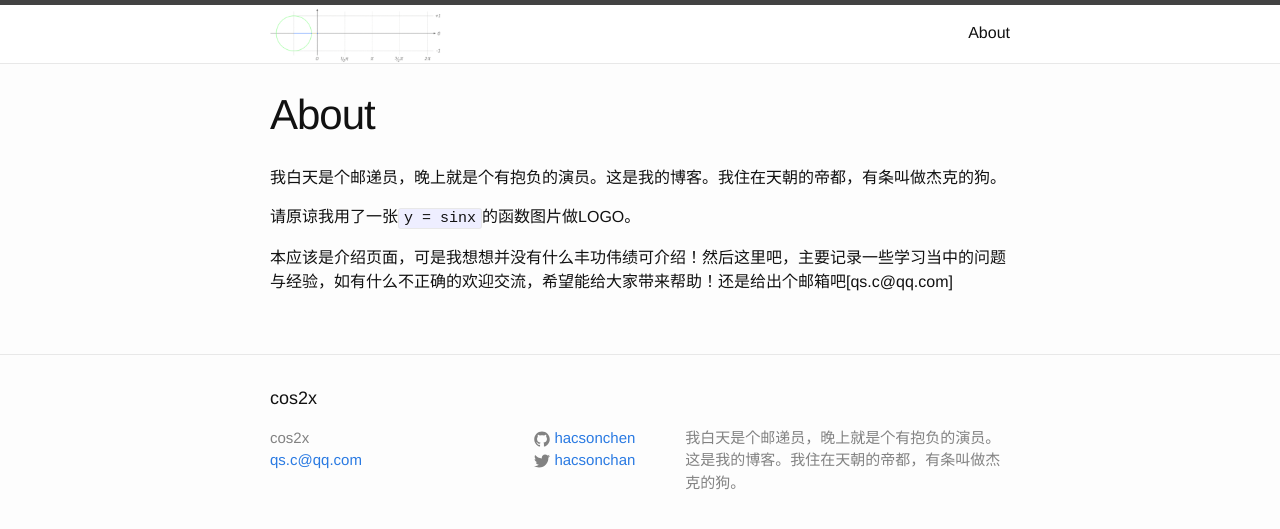
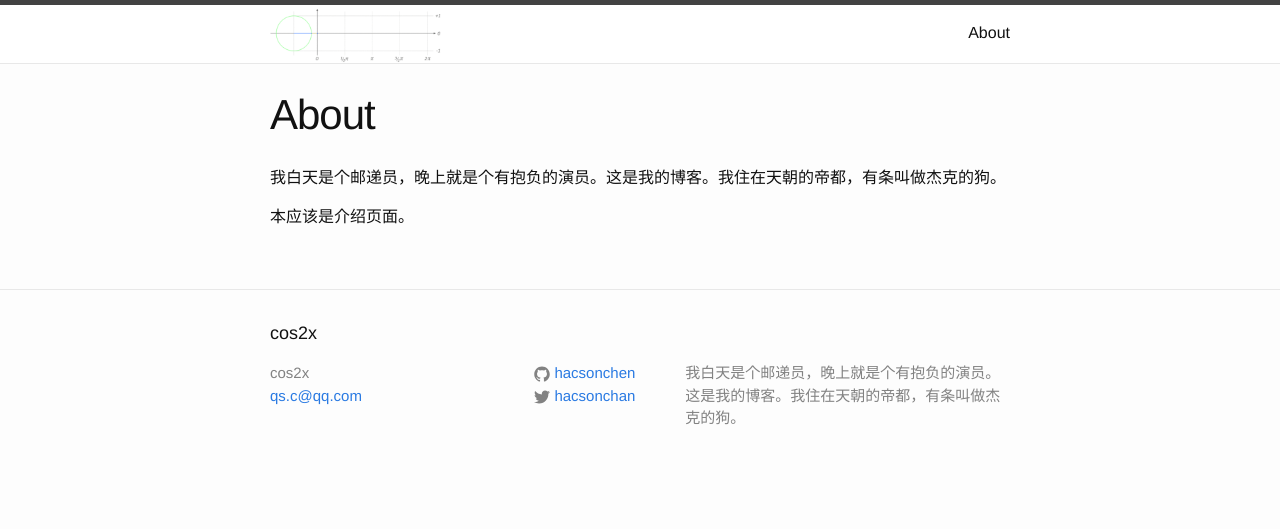
Before and after one commit to hacsonchen/hacsonchen.github.io, a Jekyll site: the page built from about.md, in a window 1280 px wide. Shown: the top 529 px of the page. Built offline with Jekyll 4.4.1, drawn with Linux system fonts in a browser that asks for light colours.

Commit message:
Update about.md

```diff
--- a/about.md
+++ b/about.md
@@ -6,6 +6,4 @@ permalink: /about/
 
 我白天是个邮递员，晚上就是个有抱负的演员。这是我的博客。我住在天朝的帝都，有条叫做杰克的狗。
 
-请原谅我用了一张`y = sinx`的函数图片做LOGO。
-
-本应该是介绍页面，可是我想想并没有什么丰功伟绩可介绍！然后这里吧，主要记录一些学习当中的问题与经验，如有什么不正确的欢迎交流，希望能给大家带来帮助！还是给出个邮箱吧[qs.c@qq.com]
+本应该是介绍页面。
```
